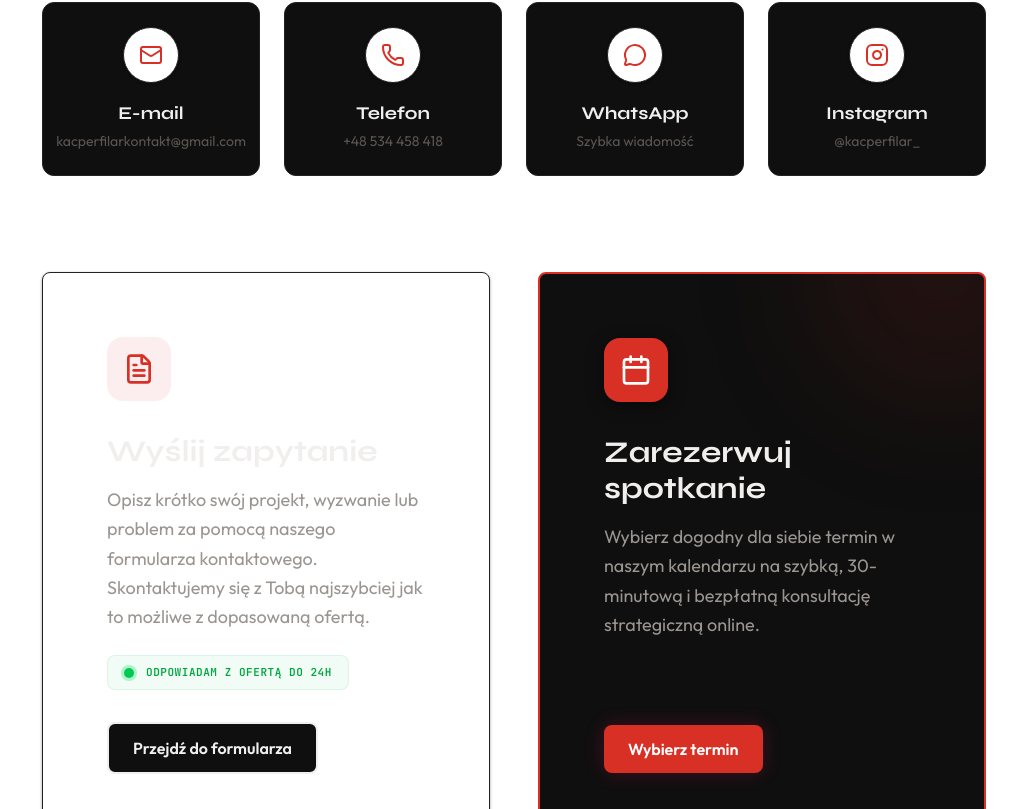
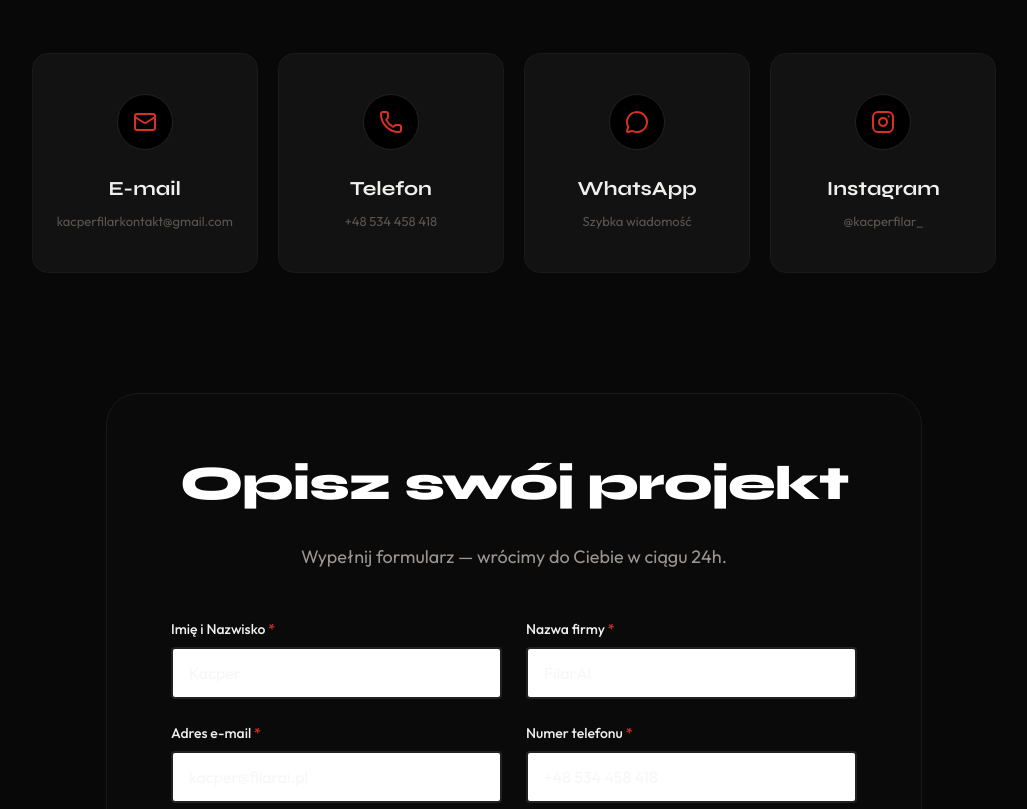
Before and after one commit to FilarAI/FilarAI, a Next.js app: page /kontakt in a window 1280 px wide. Shown: the part 371-1180 px from the top of the page, without its empty margins (126-1153 px from the left). Built offline with nearby package versions, Linux system fonts and the light colour scheme.

Commit message:
feat: redesign contact page and fix navigation issues across all CTA buttons

```diff
--- a/src/app/kontakt/page.js
+++ b/src/app/kontakt/page.js
@@ -1,7 +1,7 @@
 import { FloatingHeader } from '@/components/FloatingHeader';
 import { FinalCTA } from '@/components/sections/FinalCTA';
 import { ContactForm } from '@/components/sections/ContactForm';
-import { Mail, Phone, Instagram, Calendar, FileText, MessageCircle } from 'lucide-react';
+import { Mail, Phone, MessageCircle, Instagram } from 'lucide-react';
 
 export const metadata = {
     title: 'Kontakt | Filar AI',
@@ -9,129 +9,191 @@ export const metadata = {
 };
 
 export default function KontaktPage() {
+    const contactData = [
+        {
+            icon: <Mail size={24} />,
+            label: 'E-mail',
+            value: 'kacperfilarkontakt@gmail.com',
+            href: 'mailto:kacperfilarkontakt@gmail.com'
+        },
+        {
+            icon: <Phone size={24} />,
+            label: 'Telefon',
+            value: '+48 534 458 418',
+            href: 'tel:+48534458418'
+        },
+        {
+            icon: <MessageCircle size={24} />,
+            label: 'WhatsApp',
+            value: 'Szybka wiadomość',
+            href: 'https://wa.me/48534458418'
+        },
+        {
+            icon: <Instagram size={24} />,
+            label: 'Instagram',
+            value: '@kacperfilar_',
+            href: 'https://www.instagram.com/kacperfilar_/'
+        }
+    ];
+
     return (
-        <main className="min-h-screen bg-white dark:bg-dark-bg text-text-primary dark:text-white flex flex-col">
+        <main className="min-h-screen bg-[#080808] text-white flex flex-col font-body">
+            <style>{`
+                @import url('https://fonts.googleapis.com/css2?family=Syne:wght@700;800&family=Outfit:wght@400;600&family=JetBrains+Mono:wght@500&display=swap');
+
+                :root {
+                    --red: #D93025;
+                    --bg-dark: #080808;
+                    --bg-card: #121212;
+                    --text-gray: #9A9590;
+                }
+
+                .contact-hero {
+                    padding: 160px 24px 80px;
+                    text-align: center;
+                }
+
+                .label-mono {
+                    font-family: 'JetBrains Mono', monospace;
+                    font-size: 12px;
+                    font-weight: 500;
+                    text-transform: uppercase;
+                    letter-spacing: 0.2em;
+                    color: var(--red);
+                    display: block;
+                    margin-bottom: 24px;
+                }
+
+                .heading-syne {
+                    font-family: 'Syne', sans-serif;
+                    font-size: 48px;
+                    font-weight: 800;
+                    letter-spacing: -0.02em;
+                    line-height: 1.1;
+                    margin-bottom: 32px;
+                }
+
+                .description-outfit {
+                    font-family: 'Outfit', sans-serif;
+                    font-size: 18px;
+                    color: var(--text-gray);
+                    max-width: 640px;
+                    margin: 0 auto;
+                    line-height: 1.6;
+                }
+
+                .contact-grid {
+                    display: grid;
+                    grid-template-columns: repeat(4, 1fr);
+                    gap: 20px;
+                    max-width: 1200px;
+                    margin: 0 auto 120px;
+                    padding: 0 40px;
+                }
+
+                .contact-card {
+                    background: var(--bg-card);
+                    border: 1px solid #1A1A1A;
+                    border-radius: 16px;
+                    padding: 40px 24px;
+                    text-align: center;
+                    display: flex;
+                    flex-direction: column;
+                    align-items: center;
+                    transition: all 0.3s ease;
+                    text-decoration: none;
+                }
+
+                .contact-card:hover {
+                    border-color: var(--red);
+                    transform: translateY(-4px);
+                    background: #181818;
+                }
+
+                .icon-circle {
+                    width: 56px;
+                    height: 56px;
+                    background: #000;
+                    border: 1px solid #222;
+                    border-radius: 50%;
+                    display: flex;
+                    align-items: center;
+                    justify-content: center;
+                    color: var(--red);
+                    margin-bottom: 24px;
+                    transition: transform 0.3s ease;
+                }
+
+                .contact-card:hover .icon-circle {
+                    transform: scale(1.1);
+                    border-color: var(--red);
+                }
+
+                .card-label {
+                    font-family: 'Syne', sans-serif;
+                    font-size: 20px;
+                    font-weight: 700;
+                    color: #F0EFEE;
+                    margin-bottom: 8px;
+                }
+
+                .card-value {
+                    font-family: 'Outfit', sans-serif;
+                    font-size: 13px;
+                    color: #5A5550;
+                }
+
+                @media (max-width: 1024px) {
+                    .contact-grid {
+                        grid-template-columns: repeat(2, 1fr);
+                    }
+                    .heading-syne {
+                        font-size: 36px;
+                    }
+                }
+
+                @media (max-width: 640px) {
+                    .contact-grid {
+                        grid-template-columns: 1fr;
+                        padding: 0 24px;
+                    }
+                    .contact-hero {
+                        padding-top: 120px;
+                    }
+                }
+            `}</style>
+
             <FloatingHeader />
 
-            <section className="pt-20 md:pt-32 pb-16 md:pb-24 flex-grow">
-                <div className="container-padding max-w-5xl">
-                    {/* Header */}
-                    <div className="text-center mb-16 md:mb-24 opacity-0 animate-[fadeInUp_0.6s_ease-out_forwards]">
-                        <span className="text-accent-500 font-bold uppercase tracking-widest text-sm mb-4 block [letter-spacing:0.15em]">
-                            Porozmawiajmy
-                        </span>
-                        <h1 className="heading-serif text-h1 mb-6">Skontaktuj się z nami</h1>
-                        <p className="font-body text-text-secondary dark:text-gray-secondary text-xl max-w-2xl mx-auto leading-relaxed">
+            <section className="contact-hero animate-in fade-in slide-in-from-bottom-4 duration-1000">
+                <span className="label-mono">POROZMAWIAJMY</span>
+                <h1 className="heading-syne">Skontaktuj się z nami</h1>
+                <p className="description-outfit">
                     Wybierz najwygodniejszą dla siebie formę kontaktu. Jesteśmy tu, aby odpowiedzieć na Twoje pytania i pomóc w optymalizacji Twojego biznesu.
                 </p>
+            </section>
+
+            <section className="contact-grid">
+                {contactData.map((item, idx) => (
+                    <a key={idx} href={item.href} className="contact-card group animate-in fade-in slide-in-from-bottom-8 duration-700" style={{ animationDelay: `${idx * 150}ms` }}>
+                        <div className="icon-circle">
+                            {item.icon}
                         </div>
+                        <h3 className="card-label">{item.label}</h3>
+                        <p className="card-value">{item.value}</p>
+                    </a>
+                ))}
+            </section>
 
-                    {/* Direct Contact Info */}
-                    <div className="grid grid-cols-1 sm:grid-cols-2 lg:grid-cols-4 gap-6 mb-24 opacity-0 animate-[fadeInUp_0.6s_ease-out_0.2s_forwards]">
-                        {/* Email */}
-                        <a href="mailto:kacperfilarkontakt@gmail.com" className="flex flex-col items-center text-center p-6 bg-gray-light dark:bg-[#1A1A1A] rounded-xl border border-gray-border dark:border-white/10 hover:border-accent-500 dark:hover:border-accent-500 transition-colors group">
-                            <div className="w-14 h-14 bg-white dark:bg-dark-bg rounded-full flex items-center justify-center mb-4 group-hover:scale-110 transition-transform shadow-subtle text-accent-500 border border-gray-border dark:border-white/10">
-                                <Mail size={24} />
+            <div className="max-w-4xl mx-auto w-full px-10 mb-24 animate-in fade-in slide-in-from-bottom-10 duration-1000">
+                <div className="bg-[#0A0A0A] p-10 md:p-16 rounded-[32px] border border-[#1A1A1A]">
+                    <div className="text-center mb-12">
+                        <h2 className="heading-syne text-3xl mb-4">Opisz swój projekt</h2>
+                        <p className="description-outfit text-base">Wypełnij formularz — wrócimy do Ciebie w ciągu 24h.</p>
                     </div>
-                            <h3 className="font-bold text-lg mb-1">E-mail</h3>
-                            <p className="text-gray-text text-sm">kacperfilarkontakt@gmail.com</p>
-                        </a>
-
-                        {/* Phone */}
-                        <a href="tel:+48534458418" className="flex flex-col items-center text-center p-6 bg-gray-light dark:bg-[#1A1A1A] rounded-xl border border-gray-border dark:border-white/10 hover:border-accent-500 dark:hover:border-accent-500 transition-colors group">
-                            <div className="w-14 h-14 bg-white dark:bg-dark-bg rounded-full flex items-center justify-center mb-4 group-hover:scale-110 transition-transform shadow-subtle text-accent-500 border border-gray-border dark:border-white/10">
-                                <Phone size={24} />
-                            </div>
-                            <h3 className="font-bold text-lg mb-1">Telefon</h3>
-                            <p className="text-gray-text text-sm">+48 534 458 418</p>
-                        </a>
-
-                        {/* WhatsApp */}
-                        <a href="https://wa.me/48534458418" target="_blank" rel="noopener noreferrer" className="flex flex-col items-center text-center p-6 bg-gray-light dark:bg-[#1A1A1A] rounded-xl border border-gray-border dark:border-white/10 hover:border-accent-500 dark:hover:border-accent-500 transition-colors group">
-                            <div className="w-14 h-14 bg-white dark:bg-dark-bg rounded-full flex items-center justify-center mb-4 group-hover:scale-110 transition-transform shadow-subtle text-accent-500 border border-gray-border dark:border-white/10">
-                                <MessageCircle size={24} />
-                            </div>
-                            <h3 className="font-bold text-lg mb-1">WhatsApp</h3>
-                            <p className="text-gray-text text-sm">Szybka wiadomość</p>
-                        </a>
-
-                        {/* Instagram */}
-                        <a href="https://www.instagram.com/kacperfilar_/" target="_blank" rel="noopener noreferrer" className="flex flex-col items-center text-center p-6 bg-gray-light dark:bg-[#1A1A1A] rounded-xl border border-gray-border dark:border-white/10 hover:border-accent-500 dark:hover:border-accent-500 transition-colors group">
-                            <div className="w-14 h-14 bg-white dark:bg-dark-bg rounded-full flex items-center justify-center mb-4 group-hover:scale-110 transition-transform shadow-subtle text-accent-500 border border-gray-border dark:border-white/10">
-                                <Instagram size={24} />
-                            </div>
-                            <h3 className="font-bold text-lg mb-1">Instagram</h3>
-                            <p className="text-gray-text text-sm">@kacperfilar_</p>
-                        </a>
-                    </div>
-
-                    {/* Action Cards */}
-                    <div className="grid grid-cols-1 md:grid-cols-2 gap-8 lg:gap-12 opacity-0 animate-[fadeInUp_0.6s_ease-out_0.4s_forwards]">
-                        {/* Form Card */}
-                        <div className="card-default group hover:border-accent-500 dark:hover:border-accent-500 flex flex-col h-full bg-white dark:bg-[#1A1A1A]">
-                            <div className="p-8 md:p-10 flex flex-col flex-grow items-start">
-                                <div className="w-16 h-16 bg-accent-50 dark:bg-accent-500/10 rounded-2xl flex items-center justify-center text-accent-500 mb-8 group-hover:scale-105 transition-transform">
-                                    <FileText size={32} />
-                                </div>
-                                <h3 className="heading-serif text-3xl font-bold mb-4">Wyślij zapytanie</h3>
-                                <p className="font-body text-text-secondary dark:text-gray-secondary text-lg leading-relaxed mb-6">
-                                    Opisz krótko swój projekt, wyzwanie lub problem za pomocą naszego formularza kontaktowego. Skontaktujemy się z Tobą najszybciej jak to możliwe z dopasowaną ofertą.
-                                </p>
-
-                                {/* pulsing status */}
-                                <div className="flex items-center gap-3 mb-8 px-4 py-2 bg-green-500/5 border border-green-500/10 rounded-lg">
-                                    <span className="relative flex h-2.5 w-2.5">
-                                        <span className="animate-ping absolute inline-flex h-full w-full rounded-full bg-green-400 opacity-75"></span>
-                                        <span className="relative inline-flex rounded-full h-2.5 w-2.5 bg-green-500"></span>
-                                    </span>
-                                    <span className="font-mono text-[11px] uppercase tracking-wider text-green-600 dark:text-green-400 font-semibold">
-                                        Odpowiadam z ofertą do 24h
-                                    </span>
-                                </div>
-
-                                <a href="#formularz" className="btn-secondary w-full md:w-auto text-center mt-auto scroll-smooth">
-                                    Przejdź do formularza
-                                </a>
-                            </div>
-                        </div>
-
-                        {/* Calendar Card */}
-                        <div className="card-accent group flex flex-col h-full bg-gray-light dark:bg-[#1A1A1A] relative overflow-hidden">
-                            {/* Decorative element */}
-                            <div className="absolute right-0 top-0 w-64 h-64 bg-accent-500/10 rounded-full blur-3xl group-hover:bg-accent-500/20 transition-colors duration-700 pointer-events-none -translate-y-1/2 translate-x-1/3"></div>
-
-                            <div className="p-8 md:p-10 flex flex-col flex-grow items-start relative z-10">
-                                <div className="w-16 h-16 bg-accent-500 text-white rounded-2xl flex items-center justify-center mb-8 group-hover:scale-105 transition-transform shadow-medium">
-                                    <Calendar size={32} />
-                                </div>
-                                <h3 className="heading-serif text-3xl font-bold mb-4">Zarezerwuj spotkanie</h3>
-                                <p className="font-body text-text-secondary dark:text-gray-secondary text-lg leading-relaxed mb-8 flex-grow">
-                                    Wybierz dogodny dla siebie termin w naszym kalendarzu na szybką, 30-minutową i bezpłatną konsultację strategiczną online.
-                                </p>
-                                <a href="https://calendar.app.google/Pptg4M1BXR1kt58E8" target="_blank" rel="noopener noreferrer" className="btn-primary w-full md:w-auto text-center shadow-[0_0_20px_rgba(255,27,109,0.2)] group-hover:shadow-[0_0_30px_rgba(255,27,109,0.4)] mt-auto">
-                                    Wybierz termin
-                                </a>
-                            </div>
-                        </div>
-                    </div>
-
-                    {/* Detailed Contact Form */}
-                    <div id="formularz" className="mt-24 pt-16 border-t border-gray-border dark:border-white/10 opacity-0 animate-[fadeInUp_0.6s_ease-out_0.6s_forwards] scroll-mt-24">
-                        <div className="max-w-3xl mx-auto bg-white dark:bg-dark-bg rounded-2xl p-8 md:p-12 shadow-xl relative border border-gray-border dark:border-white/10">
-                            {/* Glow accent */}
-                            <div className="absolute -inset-0.5 bg-gradient-to-br from-accent-500/20 to-transparent blur-xl -z-10 rounded-2xl"></div>
-
-                            <div className="text-center mb-10">
-                                <h3 className="heading-serif text-3xl font-bold mb-4">Opisz swój projekt</h3>
-                                <p className="font-body text-gray-text text-lg">Wypełnij poniższy formularz, a we wrócimy do Ciebie z konkretnymi rozwiązaniami.</p>
-                            </div>
-
                     <ContactForm />
                 </div>
             </div>
-
-                </div>
-            </section>
 
             <FinalCTA />
         </main>
--- a/src/app/portfolio/[id]/page.js
+++ b/src/app/portfolio/[id]/page.js
@@ -196,7 +196,7 @@ export default function ProjectPage({ params }) {
                     <h2 className="heading-serif text-h2 mb-6">Gotowy na podobne efekty?</h2>
                     <p className="font-body text-gray-text text-lg max-w-2xl mx-auto mb-10">Porozmawiajmy o tym, jak możemy zoptymalizować i zautomatyzować Twoje procesy B2B.</p>
                     <Link href="/kontakt" className="btn-primary text-lg px-10 py-4 shadow-[0_0_30px_rgba(255,27,109,0.3)] hover:shadow-[0_0_40px_rgba(255,27,109,0.5)]">
-                        Zarezerwuj darmową rozmowę
+                        Umów bezpłatną rozmowę
                     </Link>
                 </div>
             </section>
--- a/src/components/sections/AboutHero.jsx
+++ b/src/components/sections/AboutHero.jsx
@@ -322,7 +322,7 @@ export const AboutHero = () => {
             <Link href="/kontakt" className="btn-primary">
               Porozmawiajmy →
             </Link>
-            <Link href="/portfolio" className="btn-secondary">
+            <Link href="/kontakt" className="btn-secondary">
               Zobacz realizacje
             </Link>
           </div>
--- a/src/components/sections/FinalCTA.jsx
+++ b/src/components/sections/FinalCTA.jsx
@@ -1,5 +1,6 @@
 "use client";
 import React, { useEffect, useRef, useState } from 'react';
+import Link from 'next/link';
 
 /**
  * FilarAI Final CTA Section
@@ -271,9 +272,9 @@ export const FinalCTA = () => {
                 </p>
 
                 <div className="stagger-item delay-3">
-                    <a href="#" className="cta-button">
+                    <Link href="/kontakt" className="cta-button">
                         Umów bezpłatną konsultację →
-                    </a>
+                    </Link>
                     <span className="cta-microcopy">
                         Odpiszę w ciągu 24h · Bez umów · Bez ukrytych kosztów
                     </span>
--- a/src/components/sections/Footer.jsx
+++ b/src/components/sections/Footer.jsx
@@ -25,7 +25,7 @@ export const Footer = ({ hideCTA = false }) => {
                                 </p>
 
                                 <Button variant="primary" href="/kontakt" className="mb-12 py-4 px-8 text-lg">
-                                    Zaplanuj bezpłatną konsultację
+                                    Umów bezpłatną konsultację
                                 </Button>
 
                                 <div className="w-full max-w-2xl h-px bg-white dark:bg-dark-bg/10 mb-8" />
--- a/src/components/sections/Hero.jsx
+++ b/src/components/sections/Hero.jsx
@@ -1,5 +1,6 @@
 "use client";
 import React, { useEffect, useState } from 'react';
+import Link from 'next/link';
 import { Mail, MessageSquare, Calendar, Database, ArrowRight } from 'lucide-react';
 
 /**
@@ -261,10 +262,10 @@ export const Hero = () => {
             Projektujemy i wdrażamy zaawansowane systemy automatyzacji, które uwalniają Twój zespół od powtarzalnych zadań i skalują zyski.
           </p>
           <div className="hero-actions fade-up stagger-4">
-            <a href="#kontakt" className="btn btn-primary">
+            <Link href="/kontakt" className="btn btn-primary">
               Bezpłatna konsultacja
               <ArrowRight size={18} />
-            </a>
+            </Link>
             <a href="#oferta" className="btn btn-secondary">
               Nasze rozwiązania
             </a>
--- a/src/components/sections/OfertaDlaKogo.jsx
+++ b/src/components/sections/OfertaDlaKogo.jsx
@@ -315,7 +315,7 @@ export const OfertaDlaKogo = () => {
                         <h3 className="dk-bottom-h3">Nie jesteś pewny czy to dla Ciebie?</h3>
                         <p className="dk-bottom-p">Umów bezpłatną konsultację — po 30 minutach oboje będziemy wiedzieć czy warto iść dalej.</p>
                     </div>
-                    <a href="https://calendar.app.google/BtxhP1NN7bvTtwX57" target="_blank" rel="noopener noreferrer" className="dk-btn-primary">
+                    <a href="/kontakt" className="dk-btn-primary">
                         Sprawdź czy pasujemy →
                     </a>
                 </div>
--- a/src/components/sections/Services.jsx
+++ b/src/components/sections/Services.jsx
@@ -1,5 +1,6 @@
 "use client";
 import React, { useEffect, useRef, useState } from 'react';
+import Link from 'next/link';
 
 /**
  * FilarAI Services Section
@@ -379,7 +380,7 @@ export const Services = () => {
 
                 <div className="services-cta">
                     <a href="#oferta" className="btn-primary">Poznaj ofertę dokładniej →</a>
-                    <a href="#kontakt" className="btn-secondary">Umów się na konsultację</a>
+                    <Link href="/kontakt" className="btn-secondary">Umów się na konsultację</Link>
                 </div>
             </div>
         </section>
```
Also changed, not shown: src/components/sections/Automatyzacje.jsx (+4 -5 lines), src/components/sections/Header.jsx (+7 -6 lines), src/components/sections/ServicesTabs.jsx (+4 -4 lines), src/components/ui/Button.jsx (+17 -1 lines). Lines whose indentation alone changed are shown as unchanged.
